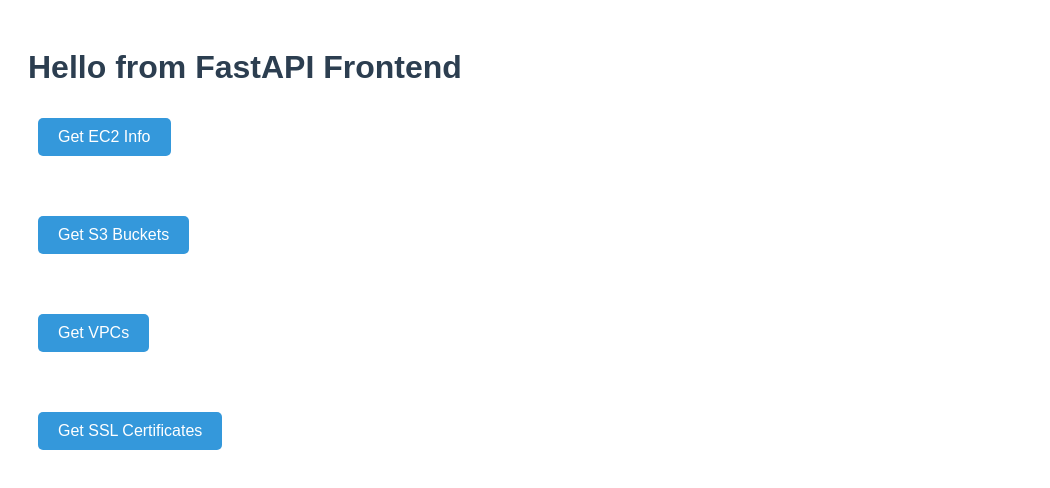
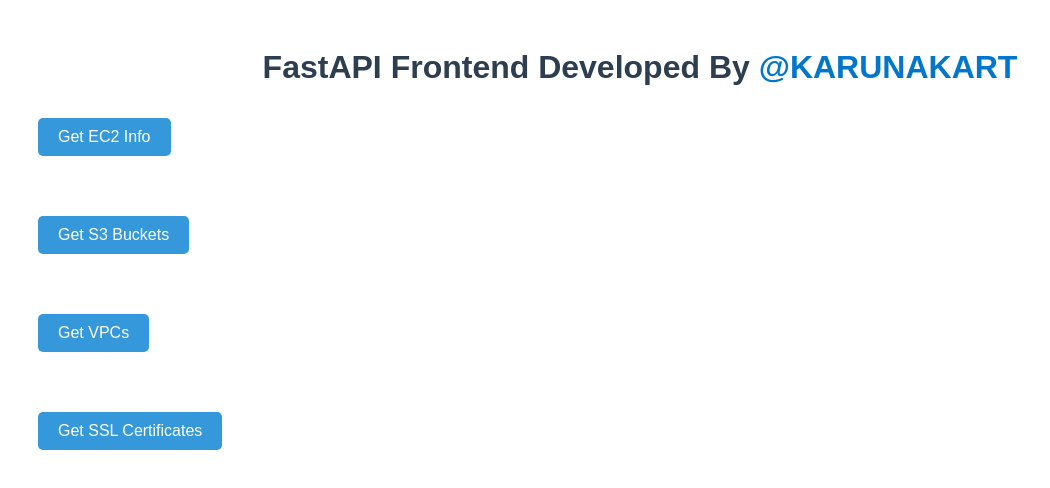
Before and after one commit to karunakar2000/Docker-Image-Customize-, a plain HTML site: page index.html in a window 1280 px wide. Shown: the whole page, without its empty margins (0-1050 px from the left). Drawn offline with Linux system fonts and the light colour scheme.

Commit message:
Docker-Image-Build

```diff
--- a/index.html
+++ b/index.html
@@ -43,7 +43,9 @@
 </head>
 <body>
 
-  <h1>Hello from FastAPI Frontend</h1>
+<h1 style="text-align:center; color:#2c3e50; font-family:sans-serif;">
+  FastAPI Frontend Developed By <span style="color:#0077cc;">@KARUNAKART</span>
+</h1>
 
   <div class="section">
     <button onclick="getEC2()">Get EC2 Info</button>
```
